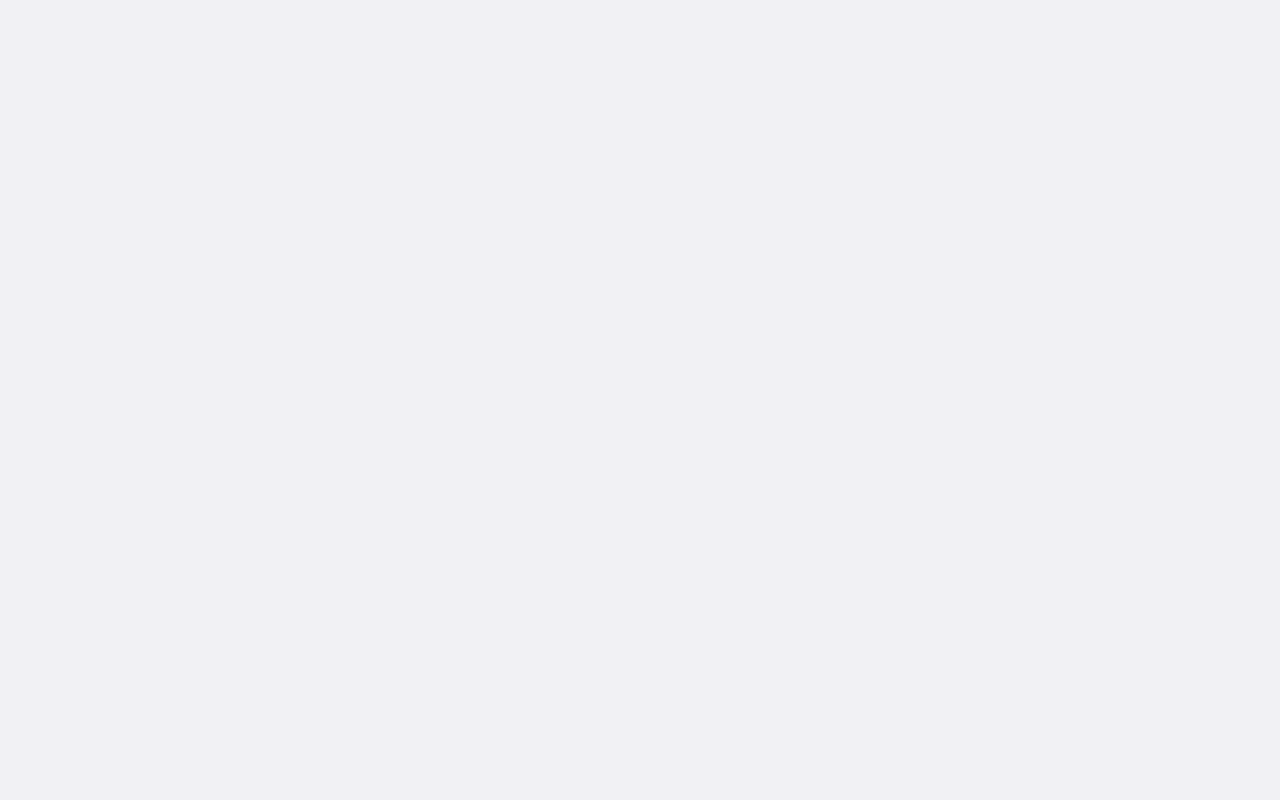
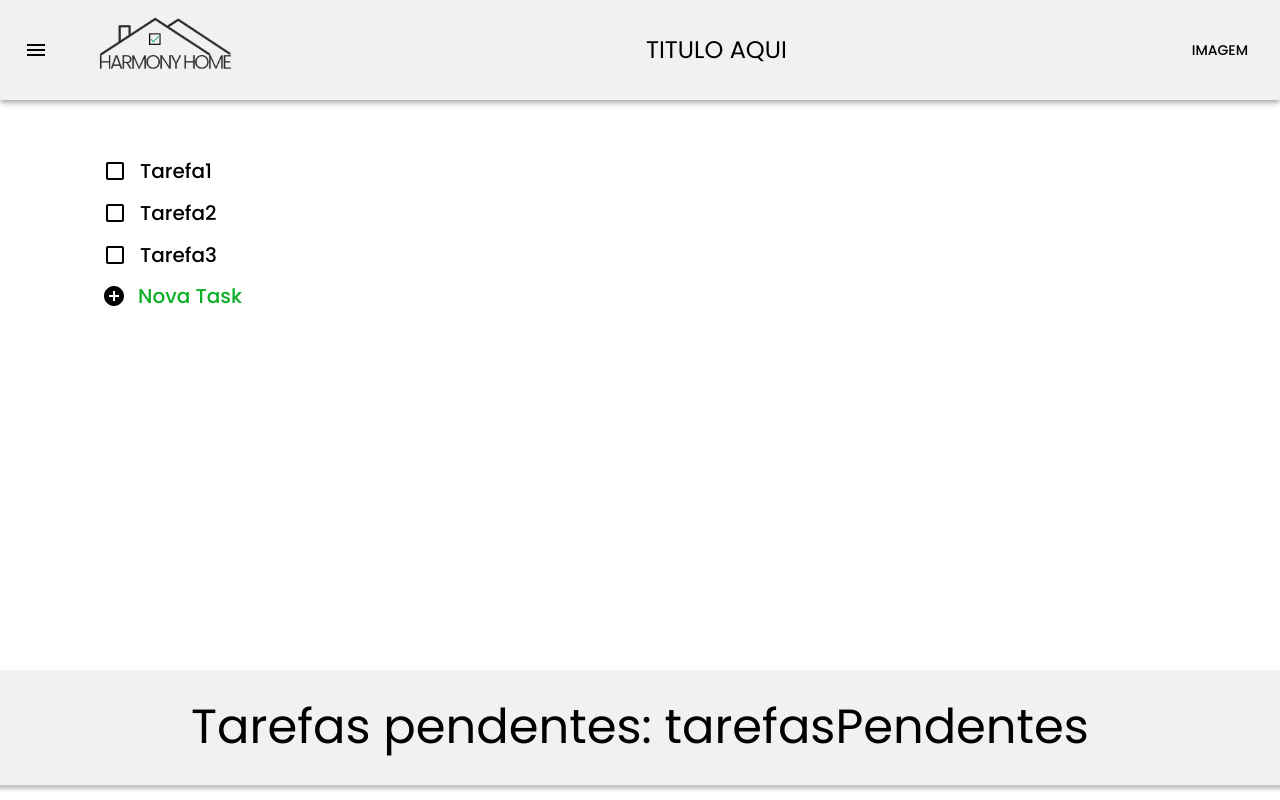
Before and after one commit to Ricardo-Viana/HarmonyHome, a React (Vite) app: page /tasks in a window 1280 px wide. Before the commit this address had no page. Built offline with nearby package versions, Linux system fonts and the light colour scheme.

Commit message:
Tela de Tasks feita

```diff
--- a/src/App.jsx
+++ b/src/App.jsx
@@ -3,7 +3,7 @@ import './App.css'
 import Home from './pages/Home'
 import Register from './pages/Register'
 import Login from './pages/Login'
-import Rooms from './pages/Rooms'
+import Tasks from './pages/Tasks'
 
 function App() {
   return (
@@ -12,7 +12,7 @@ function App() {
       <Route path='/' element={<Home />} />
       <Route path='/register' element={<Register />} />
       <Route path='/login' element={<Login />} />
-      <Route path='/rooms' element={<Rooms />} />
+      <Route path='/tasks' element={<Tasks />} />
     </Routes>
     </>
   )
--- /dev/null
+++ b/src/pages/Tasks.jsx
@@ -0,0 +1,44 @@
+import { useEffect } from "react"
+import NavBarBox from "../components/NavBarBox"
+import { Box, Typography, Container, Checkbox, IconButton } from "@mui/material"
+import AddCircleIcon from '@mui/icons-material/AddCircle';
+import BottomBarBox from "../components/BottomBarBox"
+
+function Tasks(){
+
+    useEffect(() => {
+        document.body.style.backgroundColor = "white"
+    }, [])
+
+    const tasks = [{nome: "Tarefa1"}, {nome: "Tarefa2"}, {nome : "Tarefa3"}]
+
+    return(
+        <>
+         <Container sx={{display: "flex", flexDirection: "row", }}>
+            <NavBarBox title="TITULO AQUI"/>
+            <Box sx={{display: "flex", flexDirection : "column", justifyContent: "flex-start",  marginLeft: "30px", position: "absolute", top: "150px"}}>
+                {tasks.map((task, index) => (
+                    <Box sx={{display: "flex", flexDirection: "row", alignItems: "center",  gap: 0.5}}>
+                    <Checkbox
+                        inputProps={{ 'aria-label': 'controlled' }}
+                        sx={{color: "primary.contrastText", '&.Mui-checked': {
+                            color: "secondary.main"
+                        }}}
+                        />
+                    <Typography variant="h6" sx={{color: "primary.contrastText"}}> {task.nome} </Typography>
+                    </Box>
+                ))}
+                <Box sx={{display: "flex", flexDirection: "row", alignItems: "center",  gap: 0.5}}>
+                    <IconButton aria-label="Add" sx={{color: "primary.contrastText"}}>
+                        <AddCircleIcon />
+                    </IconButton>
+                    <Typography variant="h6" sx={{color: "secondary.light"}}> Nova Task </Typography>
+                </Box>
+            </Box>
+        </Container>
+        <BottomBarBox tasks="tarefasPendentes"></BottomBarBox>
+        </>
+    )
+}
+
+export default Tasks
```
